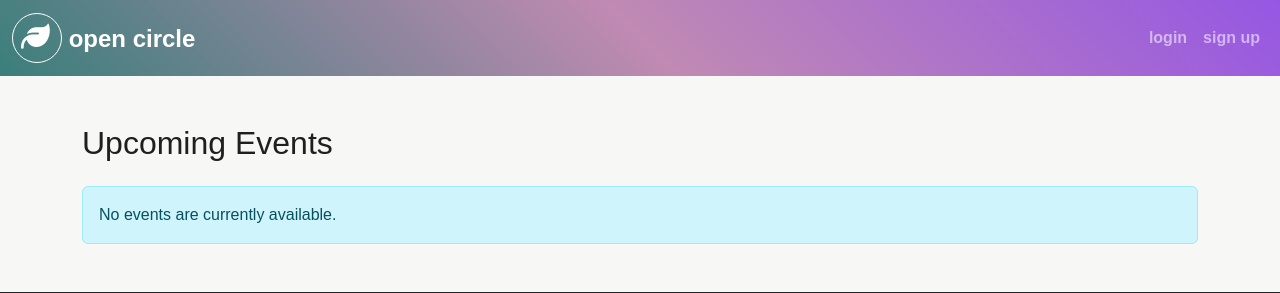
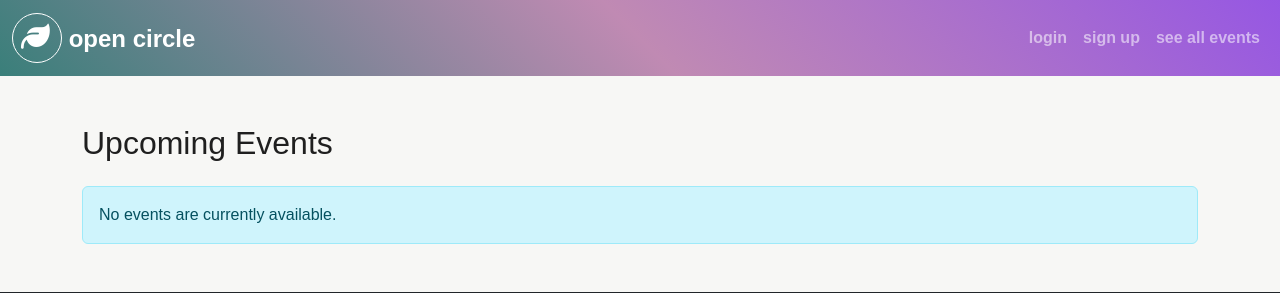
Before and after one commit to hannahashe/opencircle, a Django app: page /events/ in a window 1280 px wide. Shown: the top 293 px of the page. Run offline with Django 5.2, Linux system fonts and the light colour scheme; data that the repository does not hold is empty; some libraries are stand-ins or nearby versions.

Commit message:
Add "See All Events" link to navbar and improve user sign-in message

```diff
--- a/circleevents/templates/base.html
+++ b/circleevents/templates/base.html
@@ -29,6 +29,7 @@
           <div class="collapse navbar-collapse" id="navbarNav">
           <!-- Navigation links, using DTL for hiding/showing links based on user status -->
             <ul class="navbar-nav ms-auto">
+              <li class="nav-item">
               {% if user.is_authenticated %}
                 <li class="nav-item">
                   <span class="nav-link text-white">You're signed in as {{ user.username }}</span>
@@ -57,6 +58,7 @@
                   <a class="nav-link" href="/accounts/signup/">Sign up</a>
                 </li>
               {% endif %}
+              <a class="nav-link" href="{% url 'event_list' %}">See All Events</a>
             </ul>
           </div>
         </div>
```
